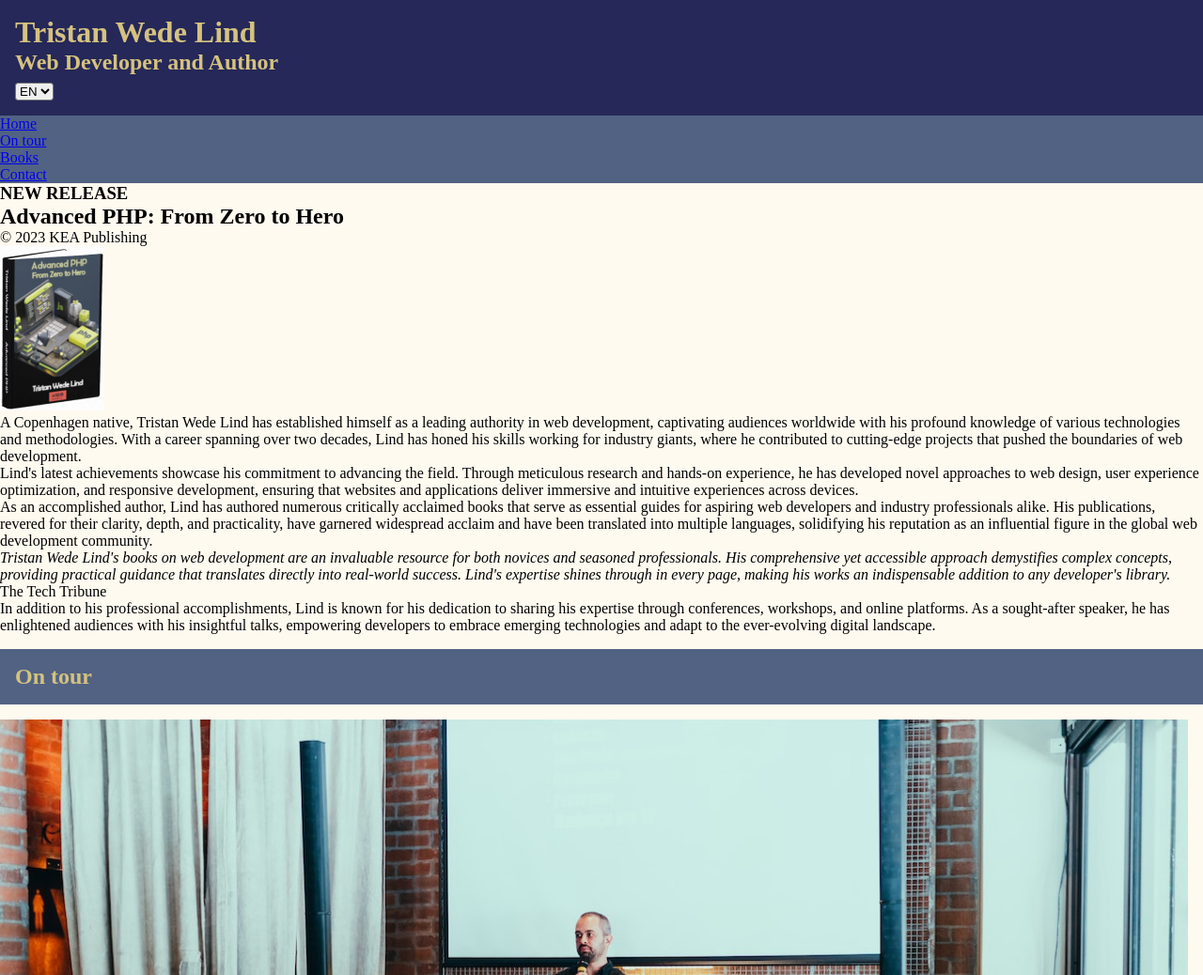
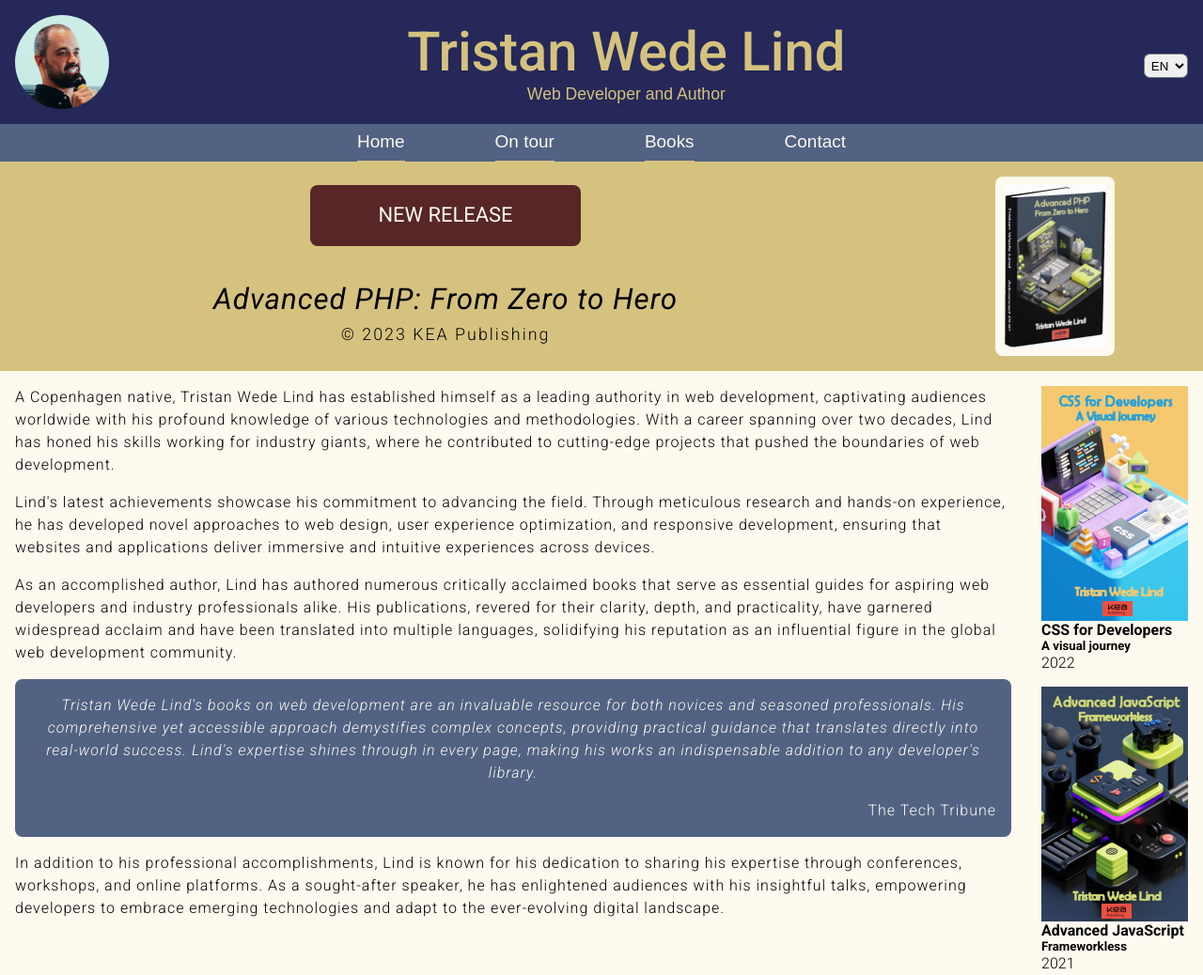
Before and after one commit to mabr0003/twl, a plain HTML site: page index.html in a window 1280 px wide. Shown: the top 1038 px of the page at 94% size. Drawn offline with Linux system fonts and the light colour scheme; a web font is replaced by a local one.

Commit message:
added the rest of the styling on all the pages

```diff
--- a/css/home.css
+++ b/css/home.css
@@ -0,0 +1,138 @@
+/*
+    Home page
+*/
+
+#home_page {
+    > header {
+        background-color: var(--colorHeader);
+        display: grid;
+        justify-items: center;
+        align-items: center;
+        gap: 1rem;
+
+        text-align: center;
+        padding-block: 0.5rem;
+        line-height: 1.5;
+
+        @media (min-width: 768px) {
+            grid-template-columns: 3fr 1fr;
+            padding-block: 1rem;
+        }
+        h2 {
+            background-color: var(--colorSecondary);
+            color: var(--colorBgMain);
+            font-weight: 400;
+            font-size: clamp(1rem, 0.8545rem + 0.6465vw, 1.4rem);
+
+            padding: 0.5rem 2rem;
+            border-radius: 0.5rem;
+
+            @media (min-width: 768px) {
+                grid-row: 1;
+                padding: 1rem 2.5rem;
+            }
+            @media (min-width: 1024px) {
+                padding: 1rem 4.5rem;
+            }
+            @media (min-width: 1350px) {
+                padding: 1rem 7rem;
+            }
+        }
+        #book_title {
+            padding-inline: 1rem;
+            h3 {
+                font-style: italic;
+                font-size: clamp(1.375rem, 1.1477rem + 1.0101vw, 2rem);
+                font-weight: 400;
+                letter-spacing: 1px;
+            }
+
+            p {
+                font-size: clamp(1rem, 0.9545rem + 0.202vw, 1.125rem);
+                letter-spacing: 2px;
+            }
+
+            @media (min-width: 768px) {
+                grid-row: 2;
+            }
+        }
+
+        picture {
+            background-color: var(--colorBgMain);
+            border-radius: 0.5rem;
+            padding: 0.5rem;
+            max-width: 100px;
+
+            @media (min-width: 768px) {
+                grid-row: 1/3;
+            }
+            @media (min-width: 1024px) {
+                max-width: 130px;
+            }
+        }
+    }
+
+    > .tristan_info {
+        padding: 1rem 1rem 0 1rem;
+
+        @media (min-width: 1024px) {
+            display: grid;
+            grid-template-columns: auto auto;
+            align-items: start;
+            gap: 2rem;
+        }
+
+        > .tristan_text {
+            display: grid;
+            gap: 1rem;
+            line-height: 1.5;
+            letter-spacing: 1px;
+
+            font-size: 1rem;
+
+            blockquote {
+                background-color: var(--colorBgHeader);
+                color: var(--colorBgMain);
+                text-align: center;
+                padding: 1rem;
+                border-radius: 0.5rem;
+
+                p {
+                    padding-top: 1rem;
+                    text-align: end;
+                }
+            }
+        }
+        .hidden {
+            display: none;
+
+            @media (min-width: 1350px) {
+                display: grid;
+                gap: 1rem;
+            }
+        }
+        #tristanBooks {
+            display: none;
+
+            .books {
+                display: grid;
+                gap: 1rem;
+            }
+
+            @media (min-width: 1024px) {
+                display: grid;
+                gap: 1rem;
+            }
+            @media (min-width: 1350px) {
+                grid-template-columns: 1fr 1fr;
+            }
+
+            > .tristanBookCard {
+                text-align: center;
+                picture {
+                    max-width: 150px;
+                }
+            }
+        }
+    }
+}
--- a/css/styles.css
+++ b/css/styles.css
@@ -10,24 +10,103 @@
   box-sizing: border-box;
 }
 
+img {
+  width: 100%;
+  height: auto;
+  display: block;
+}
+
+html,
 body {
+  scroll-behavior: smooth;
+}
+
+h1 {
+  font-weight: 500;
+  font-size: clamp(2rem, 1.3636rem + 2.8283vw, 3.75rem);
+}
+
+body {
+  font-family: var(--fontMain);
   background-color: var(--colorBgMain);
+  line-height: 1.2;
+  font-weight: 300;
 
   > header {
-
-    > div {
+    > #pageHeader {
       padding: 1rem;
       background-color: var(--colorBgFooter);
       color: var(--colorHeader);
 
+      @media (min-width: 768px) {
+        display: flex;
+        justify-content: space-between;
+        align-items: center;
+      }
+
+      picture {
+        display: none;
+        max-width: 100px;
+
+        @media (min-width: 768px) {
+          display: block;
+        }
+
+        img {
+          border-radius: 5rem;
+        }
+      }
+
+      h1, h2 {
+        @media (min-width: 768px) {
+          text-align: center;
+        }
+      }
+      h2 {
+        font-family: var(--fontNav);
+        font-size: clamp(0.9rem, 0.7571rem + 0.7143vw, 1.1rem);
+        font-weight: 500;
+      }
+
       select {
-        border-radius: 0.2rem;
+        border-radius: 0.4rem;
         margin-top: 0.5rem;
+        padding: 0.2rem;
       }
     }
 
     > nav {
       background-color: var(--colorBgHeader);
+      font-family: var(--fontNav);
+      text-align: center;
+
+      > ul {
+        list-style: none;
+
+        @media (min-width: 768px) {
+            display: flex;
+            justify-content: center;
+            gap: 6rem;
+        }
+
+        > li {
+          border-bottom: solid thin var(--colorHeader);
+          padding: 0.5rem 0;
+
+          > a{
+            color: var(--colorBgMain);
+            text-decoration: none;
+            font-weight: 300;
+            font-size: clamp(1rem, 0.9273rem + 0.3232vw, 1.2rem);
+          }
+        }
+
+
+        >li:last-child {
+          border-bottom: none;
+        }
+      }
+
     }
   }
 }
@@ -41,11 +120,22 @@ footer {
   padding: 1rem;
   align-items: center;
   text-align: center;
+  line-height: 1.5;
 
-  div#kea_publishing {
+  @media (min-width: 768px) {
+    gap: 0;
+  }
+
+  #kea_publishing {
     display: flex;
     align-items: center;
     gap: 0.5rem;
+
+    @media (min-width: 768px) {
+      flex-direction: column;
+      align-items: start;
+      gap: 0;
+    }
   }
 
   div#social_media {
@@ -70,7 +160,7 @@ footer {
     color: var(--colorHeader);
   }
 
-  @media (width > 768px) {
+  @media (width > 767px) {
     display: grid;
     grid-template-columns: repeat(3, 1fr);
     align-items: start;
@@ -90,7 +180,7 @@ footer {
   }
 }
 
- .page {
+.page {
     padding-bottom: 1rem;
   }
 
@@ -98,6 +188,12 @@ footer {
     background-color: var(--colorBgHeader);
     color: var(--colorHeader);
     padding: 1rem;
+    font-family: var(--fontNav);
+
+    h2 {
+      font-weight: 500;
+      font-size: clamp(1.5rem, 1.4091rem + 0.404vw, 1.75rem);
+    }
 }
 
 .up_arrow {
--- a/css/variables.css
+++ b/css/variables.css
@@ -1,4 +1,7 @@
-@import url("https://fonts.googleapis.com/css2?family=Lato:ital,wght@0,100;0,300;0,400;0,700;0,900;1,100;1,300;1,400;1,700;1,900&display=swap");
+@import url('https://fonts.googleapis.com/css2?family=Roboto:ital,wght@0,100..900;1,100..900&display=swap');
+
+@import url('https://fonts.googleapis.com/css2?family=Martian+Mono:wght@100..800&display=swap');
+
 
 :root {
   --colorBgMain: #fffaf0;
@@ -6,4 +9,8 @@
   --colorHeader: #d5c27f;
   --colorBgFooter: #252858;
   --colorSecondary: #582627;
+
+
+  --fontMain: Roboto, Arial, sans-serif;
+  --fontNav: "Martian Mono", Arial, serif;
 }
--- a/index.html
+++ b/index.html
@@ -4,16 +4,21 @@
 <head>
     <meta charset="UTF-8">
     <meta name="viewport" content="width=device-width, initial-scale=1.0">
-    <title>Document</title>
+    <title>Tristan Wede Lind</title>
     <link rel="stylesheet" href="css/styles.css">
 </head>
 
 <body>
 
     <header>
+        <div id="pageHeader">
+            <picture>
+                <img src="twl_assets/img/lind.png" alt="">
+            </picture>
             <div>
                 <h1>Tristan Wede Lind</h1>
                 <h2>Web Developer and Author</h2>
+            </div>
             <select name="language">
                 <option value="EN">EN</option>
                 <option value="DA">DA</option>
@@ -21,22 +26,27 @@
         </div>
         <nav>
             <ul>
-                <li><a href="#">Home</a></li>
-                <li><a href="#">On tour</a></li>
-                <li><a href="#">Books</a></li>
-                <li><a href="#">Contact</a></li>
+                <li><a href="#home_page" title="Home page">Home</a></li>
+                <li><a href="#on_tour_page" title="On tour page">On tour</a></li>
+                <li><a href="#books" title="Books page">Books</a></li>
+                <li><a href="#contact" title="Contact page">Contact</a></li>
             </ul>
         </nav>
     </header>
     <main>
         <section class="page" id="home_page">
             <header>
-                <h3>NEW RELEASE</h3>
-                <h2>Advanced PHP: From Zero to Hero</h2>
+                <h2>NEW RELEASE</h2>
+                <div id="book_title">
+                    <h3>Advanced PHP: From Zero to Hero</h3>
                     <p>&copy; 2023 KEA Publishing</p>
+                </div>
+                <picture>
                     <img src="twl_assets/img/book_php_preview.png" alt="">
+                </picture>
             </header>
-            <div>
+            <article class="tristan_info">
+                <div class="tristan_text">
                     <p>A Copenhagen native, Tristan Wede Lind has established himself as a leading authority in web
                         development,
                         captivating
@@ -91,6 +101,53 @@
                         digital
                         landscape.</p>
                 </div>
+                <div id="tristanBooks">
+                    <div class="books">
+                        <article class="tristanBookCard">
+                            <picture>
+                                <img src="twl_assets/img/book_css.png" alt="">
+                            </picture>
+                            <header>
+                                <h4>CSS for Developers</h4>
+                                <h5>A visual journey</h5>
+                                <p>2022</p>
+                            </header>
+                        </article>
+                        <article class="tristanBookCard">
+                            <picture>
+                                <img src="twl_assets/img/book_js.png" alt="">
+                            </picture>
+                            <header>
+                                <h4>Advanced JavaScript</h4>
+                                <h5>Frameworkless</h5>
+                                <p>2021</p>
+                            </header>
+                        </article>
+                    </div>
+                    <div class="hidden">
+                        <article class="tristanBookCard">
+                            <picture>
+                                <img src="twl_assets/img/book_html.png" alt="">
+                            </picture>
+                            <header>
+                                <h4>Semantic HTML</h4>
+                                <h5>Foundation of the Web</h5>
+                                <p>2019</p>
+                            </header>
+                        </article>
+                        <article class="tristanBookCard">
+                            <picture>
+                                <img src="twl_assets/img/book_programming.png" alt="">
+                            </picture>
+                            <header>
+                                <h4>Basic Programming</h4>
+                                <h5>Algorithms and Beyond</h5>
+                                <p>2017</p>
+                            </header>
+                        </article>
+                    </div>
+                </div>
+            </article>
         </section>
         <section class="page" id="on_tour_page">
             <header class="page_header">
@@ -100,6 +157,7 @@
                 <source srcset="twl_assets/img/tristan_1280.jpg" media="(min-width: 1040px)">
                 <img src="twl_assets/img/tristan_640.jpg">
             </picture>
+
             <div id="on_tour_cards">
                 <article>
                     <div>
@@ -280,8 +338,6 @@
             <div id="bookCards">
                 <article class="book_card">
                     <picture>
-                        <source srcset="book_php.png" media="(min-width: 1024px)">
-                        <source srcset="book_php.png" media="(min-width: 768px)">
                         <img src="twl_assets/img/book_php.png">
                     </picture>
                     <div>
```
Also changed, not shown: css/books.css (+22 -7 lines), css/contact.css (+29 -7 lines), css/on_tour.css (+14 -2 lines), 1 other file. Lines whose indentation alone changed are shown as unchanged.
